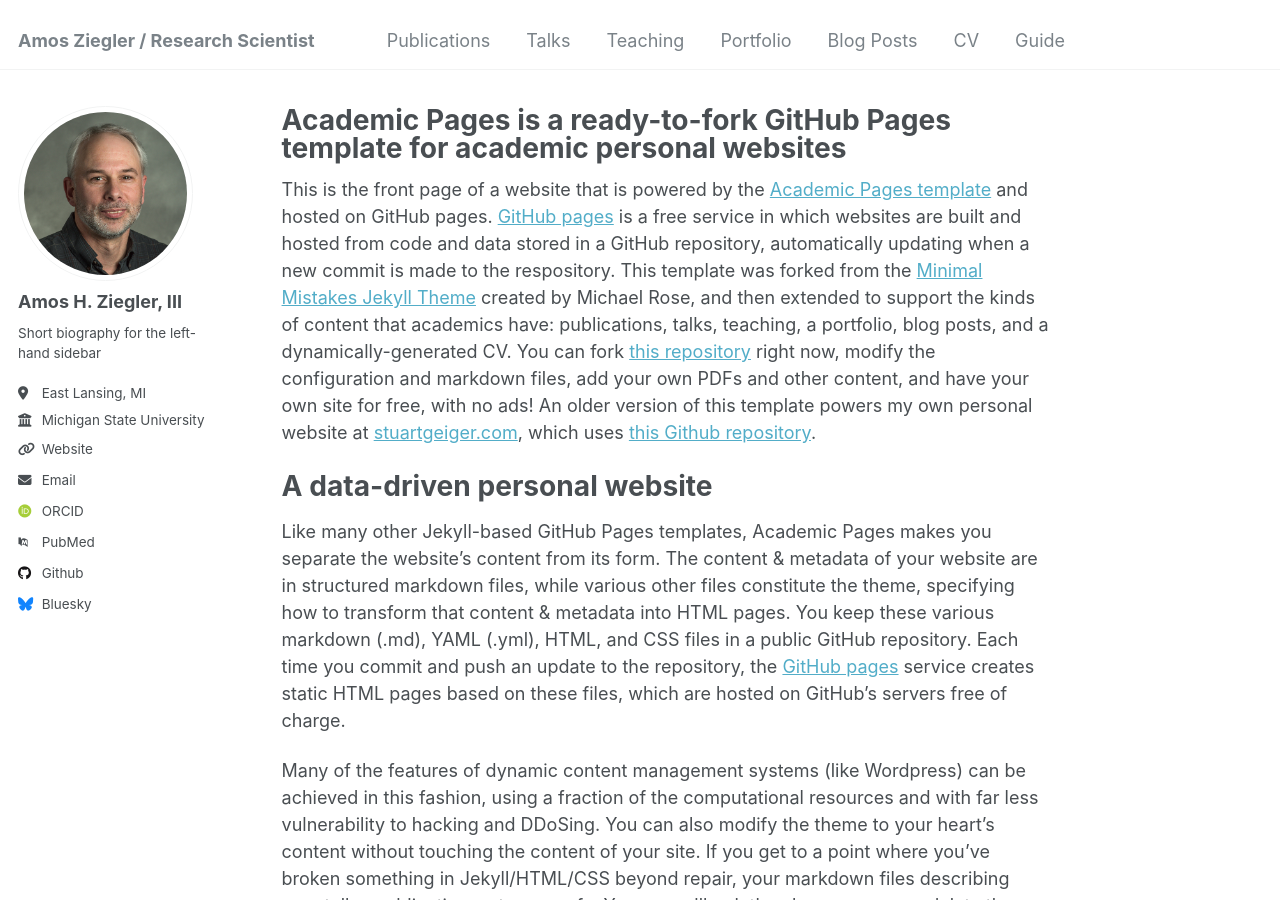
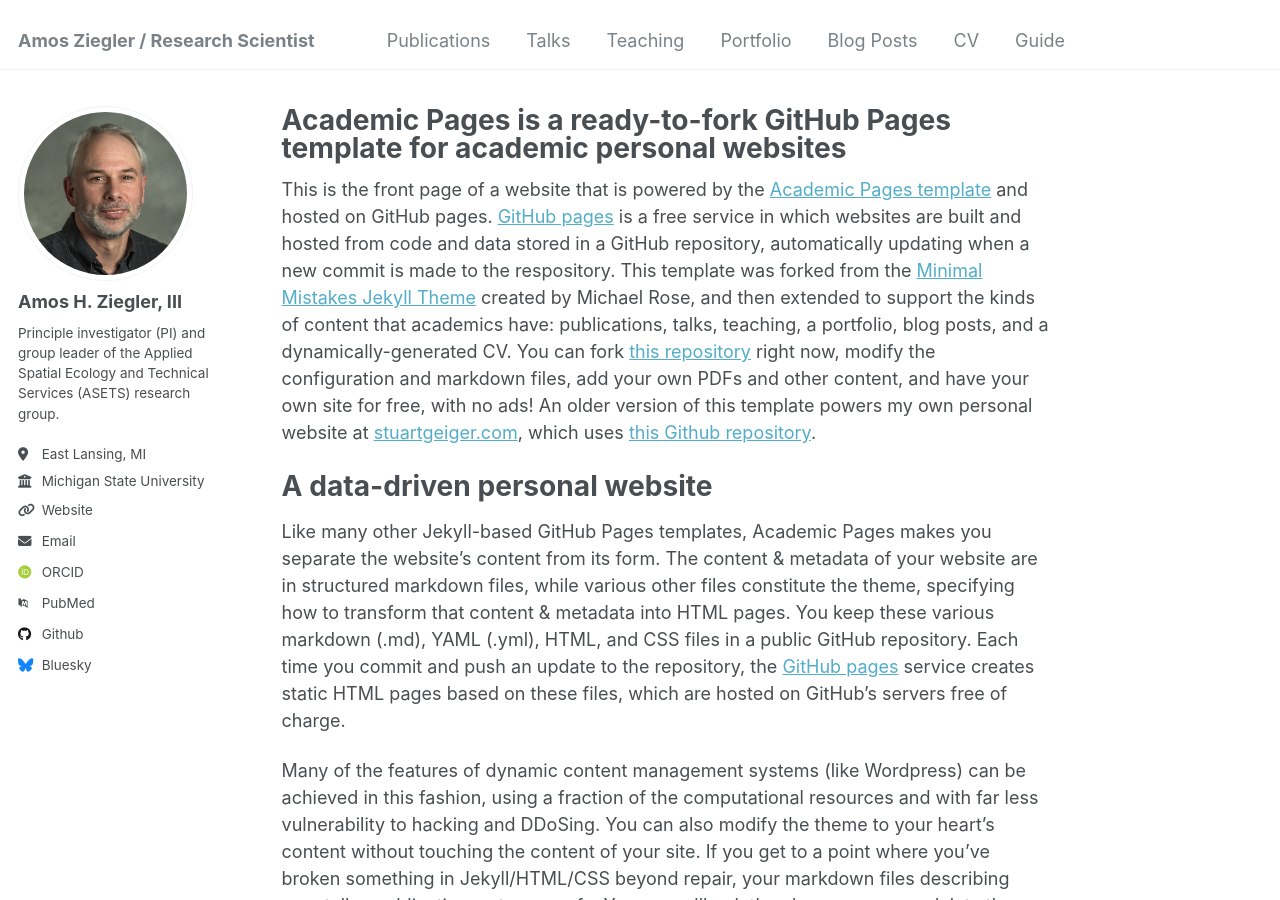
Before and after one commit to aziegler3/aziegler.github.io, a Jekyll site: the page built from _pages/about.md, in a window 1280 px wide and 900 px high. Built offline with Jekyll 4.4.1, drawn with Linux system fonts in a browser that asks for light colours; some web fonts are replaced.

Commit message:
Update _config.yml

```diff
--- a/_config.yml
+++ b/_config.yml
@@ -24,7 +24,7 @@ author:
   avatar           : "Amos_Ziegler_01.jpg"
   name             : "Amos H. Ziegler, III"
   pronouns         : # example: "she/her"
-  bio              : "Short biography for the left-hand sidebar"
+  bio              : "Principle investigator (PI) and group leader of the Applied Spatial Ecology and Technical Services (ASETS) research group."
   location         : "East Lansing, MI"
   employer         : "Michigan State University"
   uri              : "https://www.asets.msu.edu"
```
